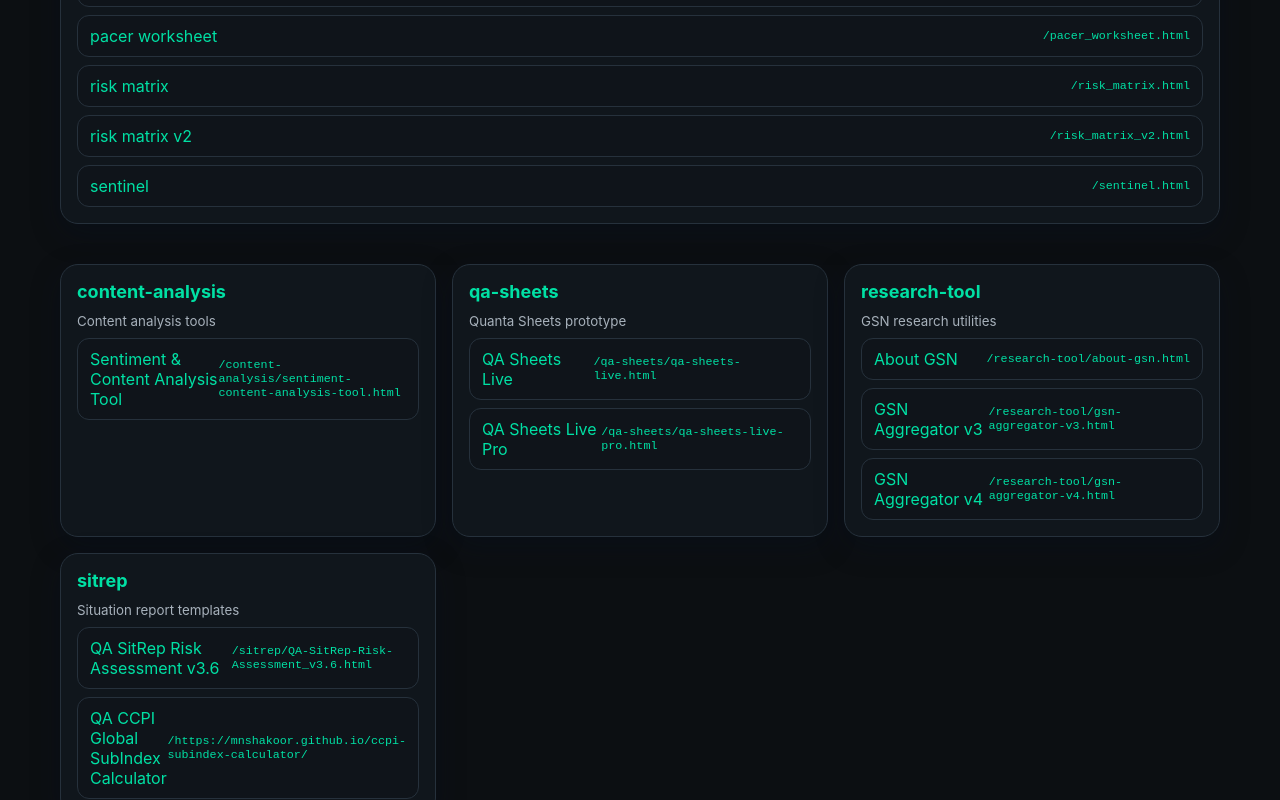
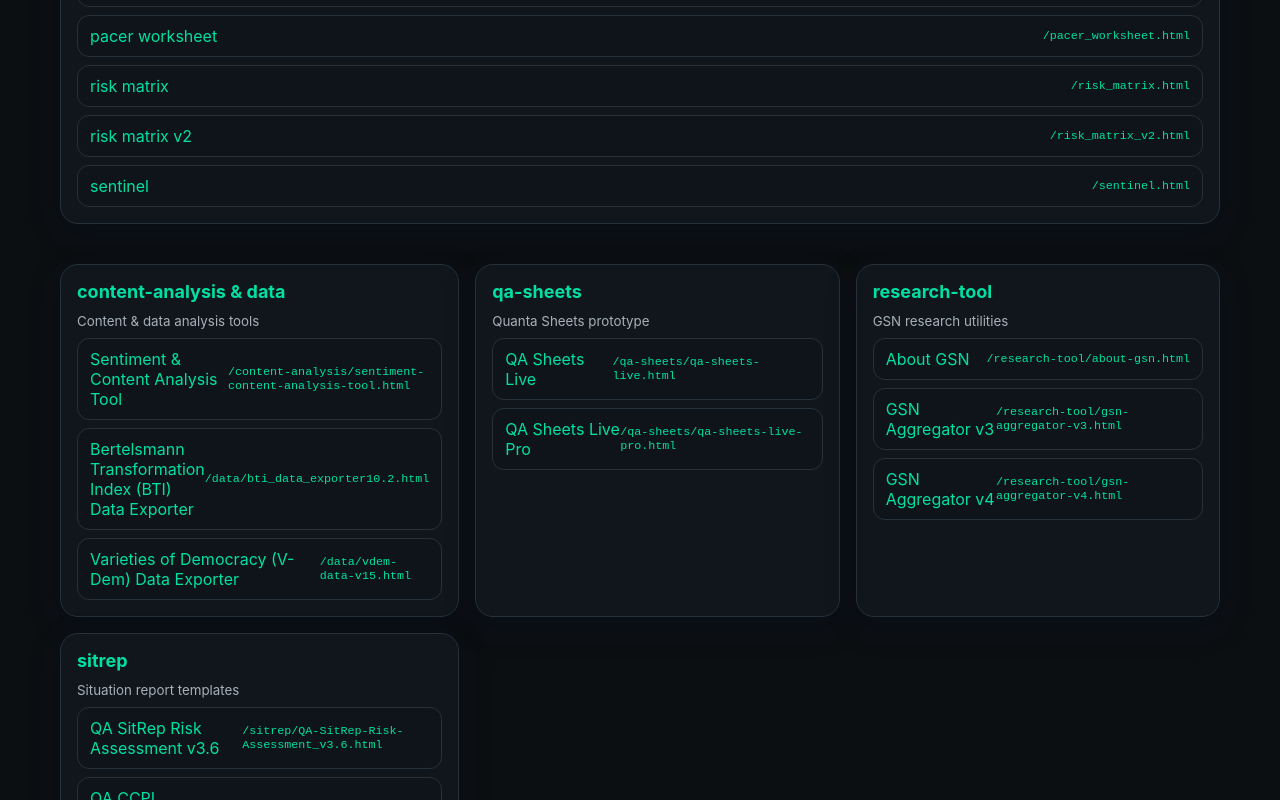
Before and after one commit to mnshakoor/quanta-analytica-mns, a plain HTML site: page resources/index.html in a window 1280 px wide. Shown: the part 497-1297 px from the top of the page. Drawn offline with Linux system fonts and the light colour scheme.

Commit message:
Update index.html

```diff
--- a/resources/index.html
+++ b/resources/index.html
@@ -103,8 +103,10 @@
       "sentinel.html"
     ];
     const DATA = [
-      { folder: "content-analysis", note: "Content analysis tools", items: [
-        { title: "Sentiment & Content Analysis Tool", path: "content-analysis/sentiment-content-analysis-tool.html" }
+      { folder: "content-analysis & data", note: "Content & data analysis tools", items: [
+        { title: "Sentiment & Content Analysis Tool", path: "content-analysis/sentiment-content-analysis-tool.html" },
+        { title: "Bertelsmann Transformation Index (BTI) Data Exporter", path: "data/bti_data_exporter10.2.html" },
+	      { title: "Varieties of Democracy (V-Dem) Data Exporter", path: "data/vdem-data-v15.html" }
       ]},
       { folder: "qa-sheets", note: "Quanta Sheets prototype", items: [
         { title: "QA Sheets Live", path: "qa-sheets/qa-sheets-live.html" },
```
